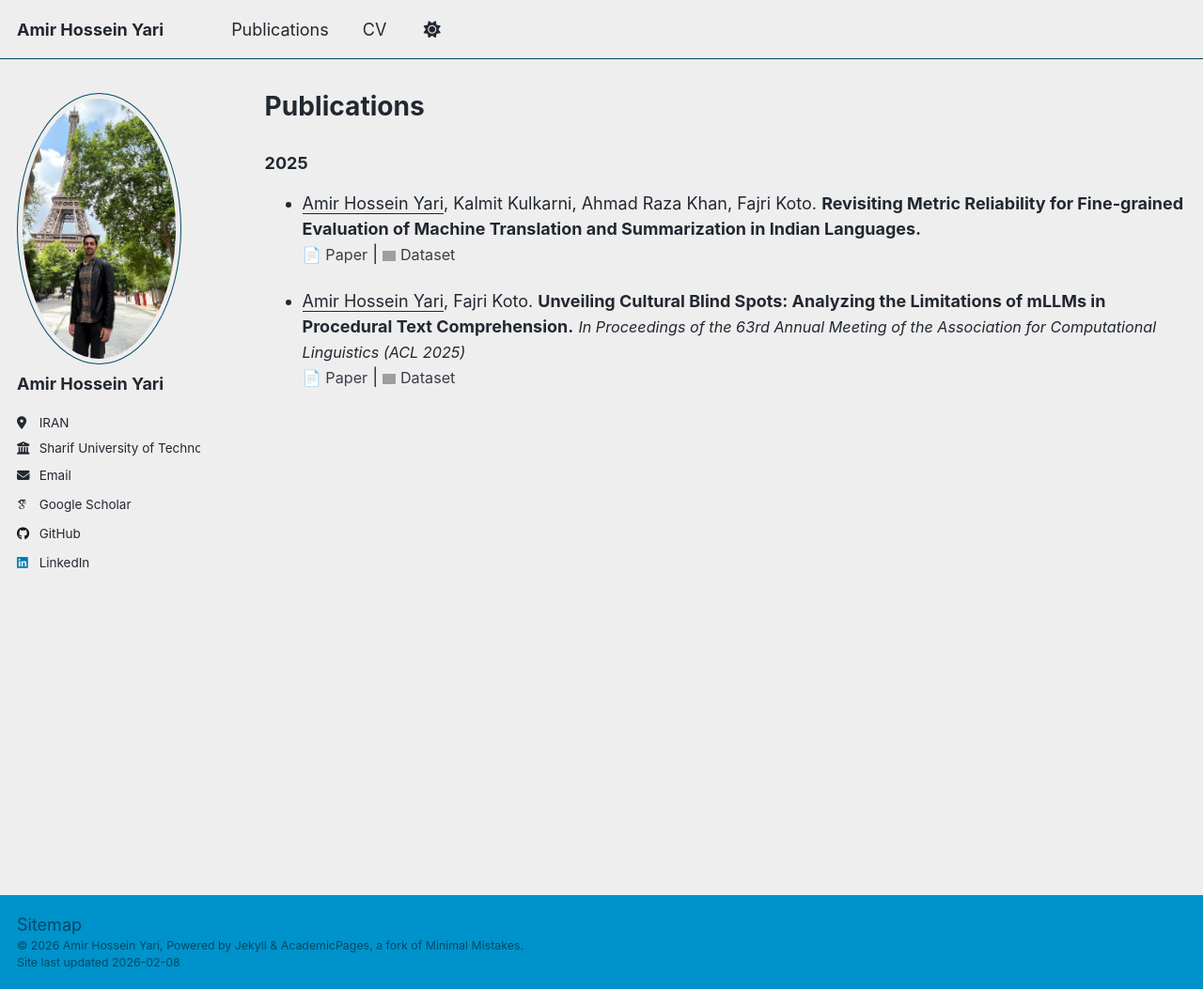
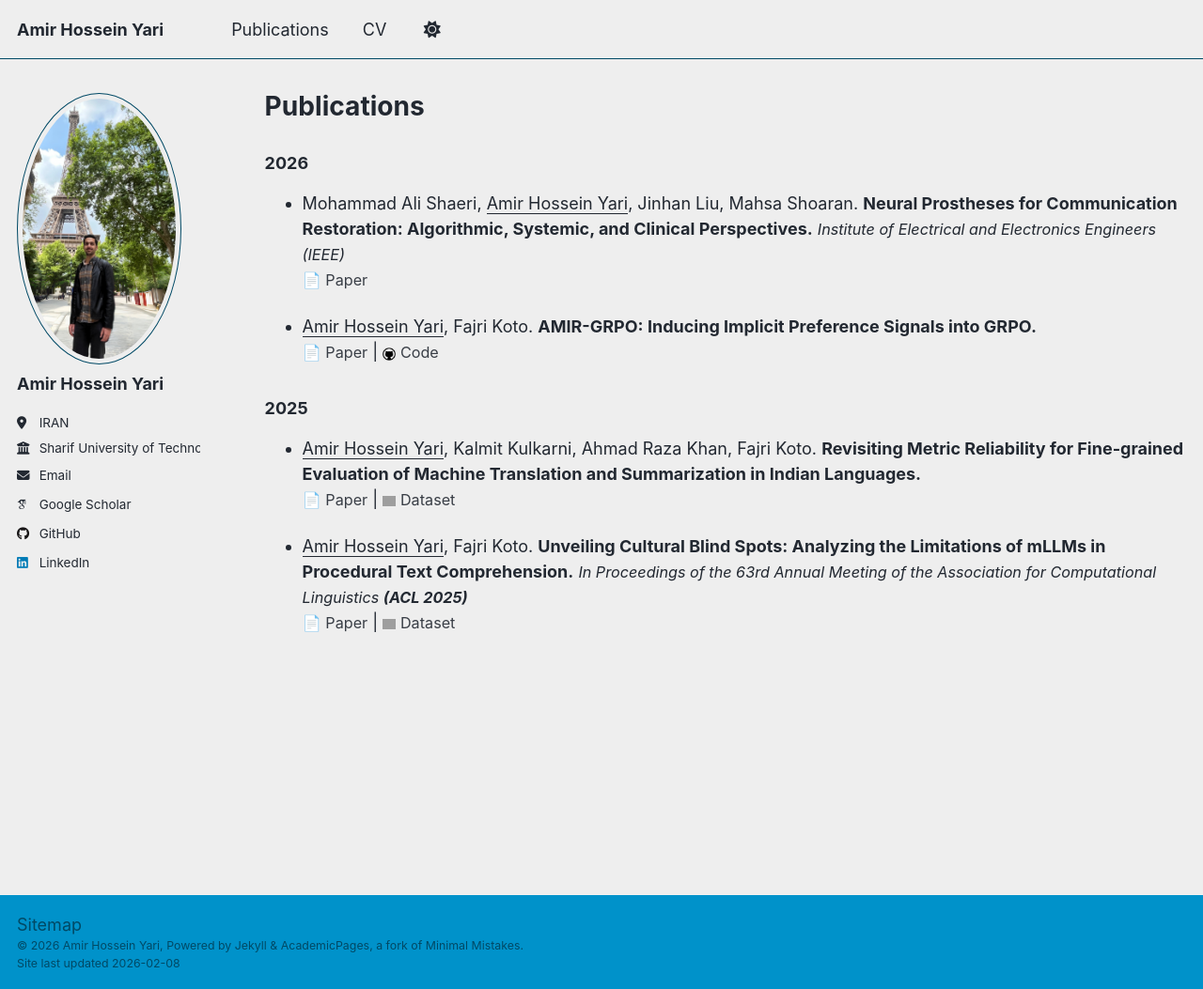
Before and after one commit to AmirHosseinYari2002/AmirHosseinYari2002.github.io, a Jekyll site: the page built from _pages/publications.md, in a window 1280 px wide and 1053 px high. Shown: the whole window at 94% size. Built offline with Jekyll 4.4.1, drawn with Linux system fonts in a browser that asks for light colours; some web fonts are replaced; a script that is not in the unit is left out; grey boxes are pictures that could not be loaded.

Commit message:
Update publication page

```diff
--- a/_pages/publications.md
+++ b/_pages/publications.md
@@ -4,6 +4,17 @@ title: "Publications"
 permalink: /publications/
 author_profile: true
 ---
+
+### 2026
+
+- Mohammad Ali Shaeri, <u>Amir Hossein Yari</u>, Jinhan Liu, Mahsa Shoaran.  **Neural Prostheses for Communication Restoration: Algorithmic, Systemic, and Clinical Perspectives.** <span style="font-size:0.9rem;">*Institute of Electrical and Electronics Engineers (IEEE)*</span> <br>
+  <a href="https://infoscience.epfl.ch/server/api/core/bitstreams/6398b02f-1265-421a-b050-b199c556671a/content" style="font-size: 0.9rem; text-decoration: none;">📄 Paper</a>
+
+- <u>Amir Hossein Yari</u>, Fajri Koto.  **AMIR-GRPO: Inducing Implicit Preference Signals into GRPO.** <br>
+  <a href="https://arxiv.org/abs/2601.03661" style="font-size: 0.9rem; text-decoration: none;">📄 Paper</a> |
+  <a href="https://github.com/AmirHosseinYari2002/AMIR-GRPO" style="font-size: 0.9rem; text-decoration: none;">
+    <img src="../assets/github.png" alt="GitHub" width="14" style="vertical-align: middle;"/> Code
+  </a>
 
 ### 2025
 
@@ -14,7 +25,7 @@ author_profile: true
   </a>
 
 - <u>Amir Hossein Yari</u>, Fajri Koto.  **Unveiling Cultural Blind Spots: Analyzing the Limitations of mLLMs in Procedural Text Comprehension.**
-<span style="font-size:0.9rem;">*In Proceedings of the 63rd Annual Meeting of the Association for Computational Linguistics (ACL 2025)*</span> <br>
+<span style="font-size:0.9rem;">*In Proceedings of the 63rd Annual Meeting of the Association for Computational Linguistics **(ACL 2025)***</span> <br>
   <a href="https://aclanthology.org/2025.acl-long.987/" style="font-size: 0.9rem; text-decoration: none;">📄 Paper</a> |
   <a href="https://huggingface.co/datasets/AmirHossein2002/CAPTex" style="font-size: 0.9rem; text-decoration: none;">
     <img src="https://huggingface.co/front/assets/huggingface_logo.svg" alt="Hugging Face" width="14" style="vertical-align: middle;"/> Dataset
```
Also changed, not shown: assets/github.png (added).
